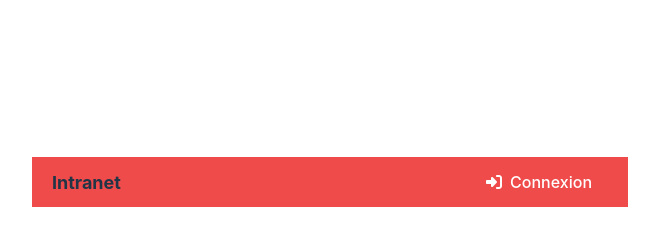
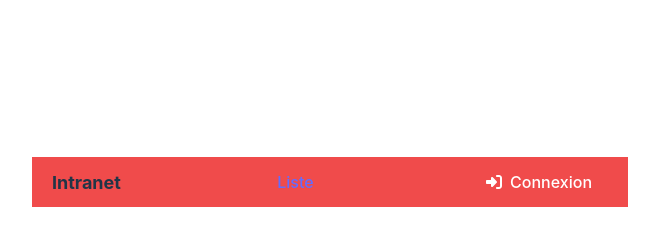
Before and after one commit to RHenryy/intranet, a React (Vite) app: page / in a window 1280 px wide. Shown: the top 247 px of the page, without its empty margins (310-969 px from the left). Built offline with nearby package versions, Linux system fonts and the light colour scheme; no server answers.

Commit message:
modifying css userList

```diff
--- a/src/components/Menu.jsx
+++ b/src/components/Menu.jsx
@@ -1,5 +1,6 @@
 import React from "react";
 import styled from "styled-components";
+import { Link } from "react-router-dom";
 import { FontAwesomeIcon } from "@fortawesome/react-fontawesome";
 import { faRightToBracket } from "@fortawesome/free-solid-svg-icons";
 
@@ -7,6 +8,7 @@ function Menu() {
   return (
     <Nav>
       <Logo>Intranet</Logo>
+      <Link to="/listUsers">Liste</Link>
       <LoginButton>
         <FontAwesomeIcon icon={faRightToBracket} />
         Connexion
--- a/src/components/UsersList.jsx
+++ b/src/components/UsersList.jsx
@@ -15,6 +15,7 @@ export default function UsersList() {
     <div>
       <h2>Liste des utilisateurs</h2>
 
+      <div className="wrapper">
         {data.length > 0 &&
           data.map((item, index) => {
             return (
@@ -37,6 +38,7 @@ export default function UsersList() {
             );
           })}
       </div>
+    </div>
     //   <CreateNewUserForm />
   );
 }
```
Lines whose indentation alone changed are shown as unchanged.
